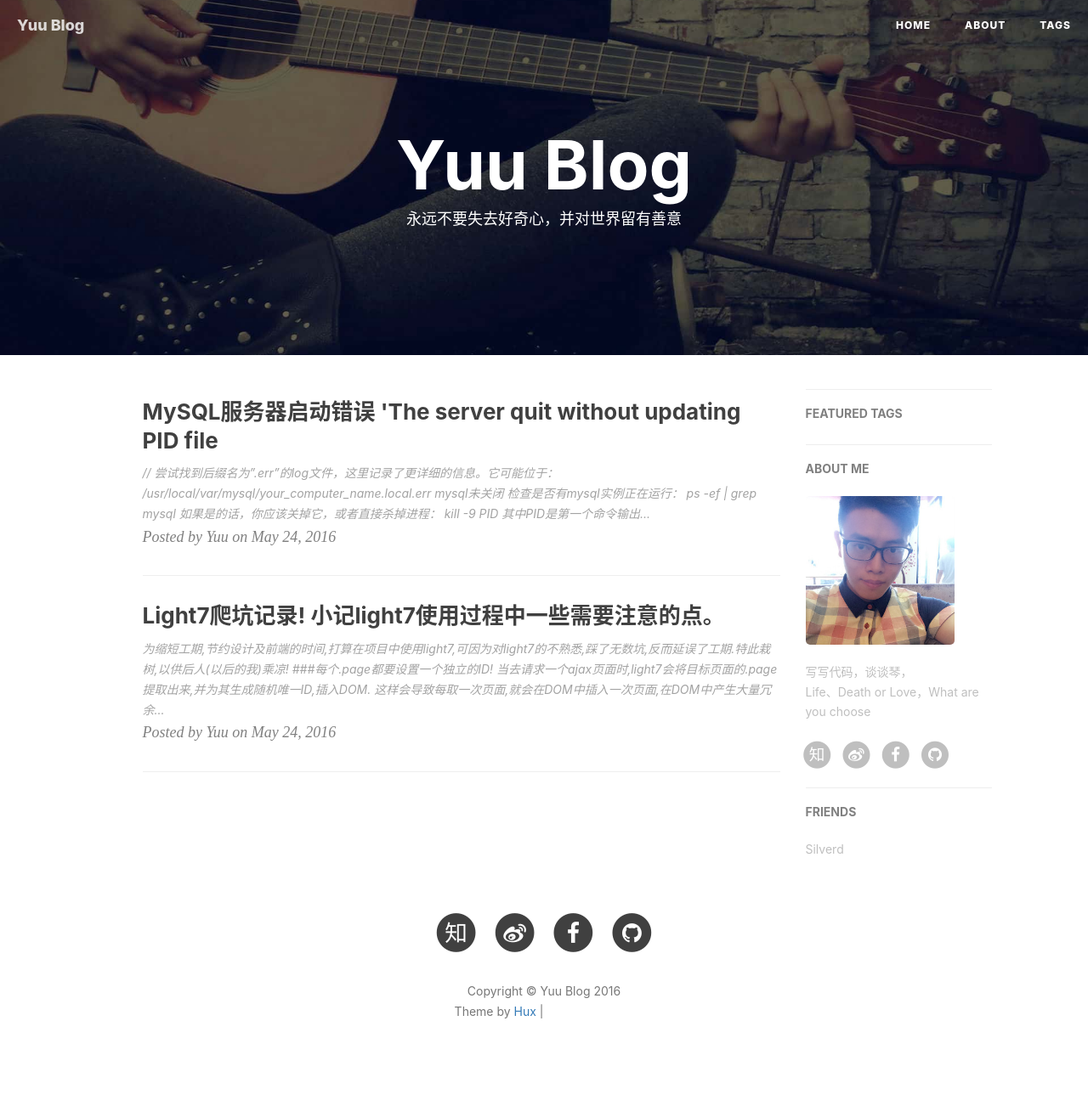
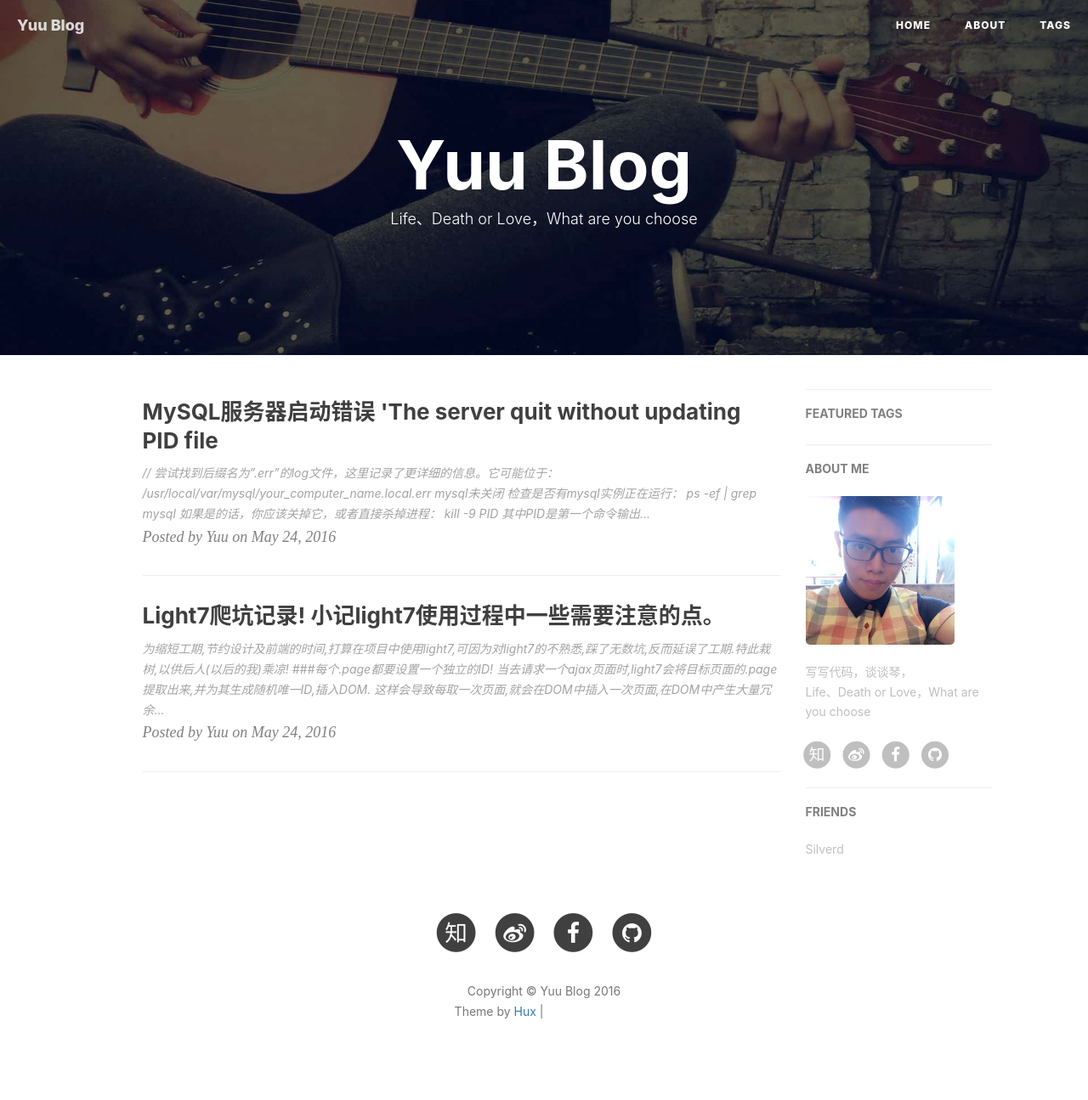
Before and after one commit to cnny/cnny.github.io, a Jekyll site: the page built from index.html, in a window 1280 px wide. Shown: the whole page at 85% size. Built offline with Jekyll 4.4.1, drawn with Linux system fonts in a browser that asks for light colours; nearby versions of some CDN libraries; the list of posts is cut into pages by our own code; comment, search, counter and statistics services are not loaded; grey boxes are pictures that could not be loaded.

Commit message:
slogan change

```diff
--- a/index.html
+++ b/index.html
@@ -1,6 +1,6 @@
 ---
 layout: page
-description: "永远不要失去好奇心，并对世界留有善意"
+description: "Life、Death or Love，What are you choose"
 ---
 
 {% for post in paginator.posts %}
```
